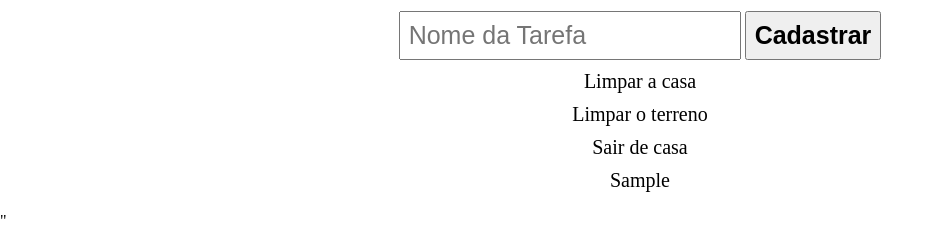
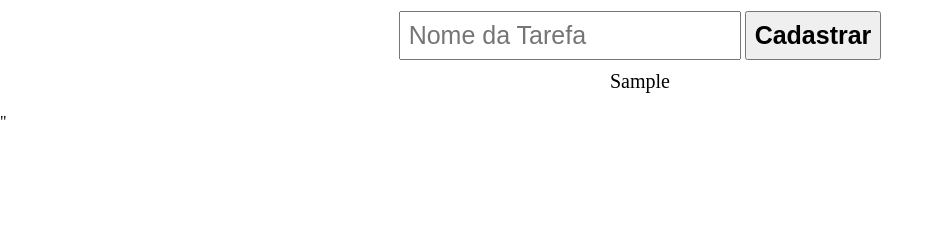
Before and after one commit to WandGabriel/teste_ebac, a plain HTML site: page index.html in a window 1280 px wide. Both pictures are taken after typing "Sample" into the empty fields and a click on the button "Cadastrar". Shown: the part 397-628 px from the top of the page, without its empty margins (0-943 px from the left). Drawn offline with nearby package versions, Linux system fonts and the light colour scheme.

Commit message:
Fix: Ajustando lógica do clique no JavaScript.

```diff
--- a/index.html
+++ b/index.html
@@ -16,15 +16,6 @@
             <button id="create-task" type="submit">Cadastrar</button>
         </form>
         <ul>
-            <div class="items">
-                <li><p>Limpar a casa</p></li>
-            </div>
-            <div class="items">
-                <li><p>Limpar o terreno</p></li>
-            </div>
-            <div class="items">
-                <li><p>Sair de casa</p></li>
-            </div>
         </ul>
     </div>
     <script src="https://code.jquery.com/jquery-3.7.0.min.js"></script>
--- a/main.js
+++ b/main.js
@@ -6,13 +6,13 @@ $('form').on('submit',function(e){
     e.preventDefault();
 
     const taskUser = $('#text-user-form').val();
-    const novaDiv = $('<div class="items"></div>');
-    const novoItem = $('<li></li>').appendTo(novaDiv);
-    $(`<p>${taskUser}</p>`).appendTo(novoItem);
-    $(novaDiv).appendTo('ul');
+    const newDiv = $('<div class="items"></div>');
+    const newItem = $('<li></li>').appendTo(newDiv);
+    $(`<p>${taskUser}</p>`).appendTo(newItem);
+    $(newDiv).appendTo('ul');
     $('#text-user-form').val('');
 })
 
-$('div.items').on('click',function(){
+$('ul').on('click','div.items',function(){
     $(this).toggleClass("itemsSelected");
 })
```
